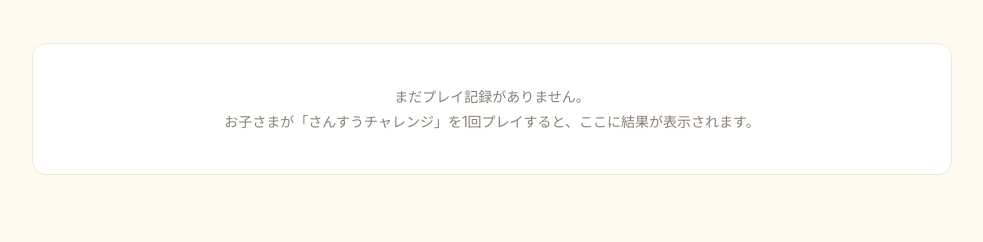
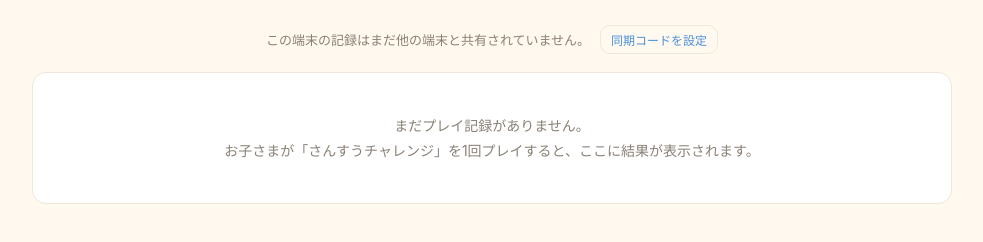
Before and after one commit to masato900r-cell/-, a plain HTML site: page stats.html in a window 1280 px wide. Shown: the part 104-346 px from the top of the page, without its empty margins (148-1131 px from the left). Drawn offline with Linux system fonts and the light colour scheme.

Commit message:
WorkerのURLを設定

```diff
--- a/stats.html
+++ b/stats.html
@@ -161,7 +161,7 @@
   /* ===================================================================
      複数端末での同期（任意機能）
      =================================================================== */
-  var SYNC_URL = '';   // ← index.html と同じURLに書き換える
+  var SYNC_URL = 'https://sansuu-sync.sansuu-app.workers.dev';   // ← index.html と同じURLに書き換える
 
   function getSyncPin(){
     try{ return localStorage.getItem('sansuu_sync_pin') || ''; }catch(e){ return ''; }
```
Also changed, not shown: index.html (+1 -1 lines), .wrangler/cache/wrangler-account.json (added), 1 other file.
